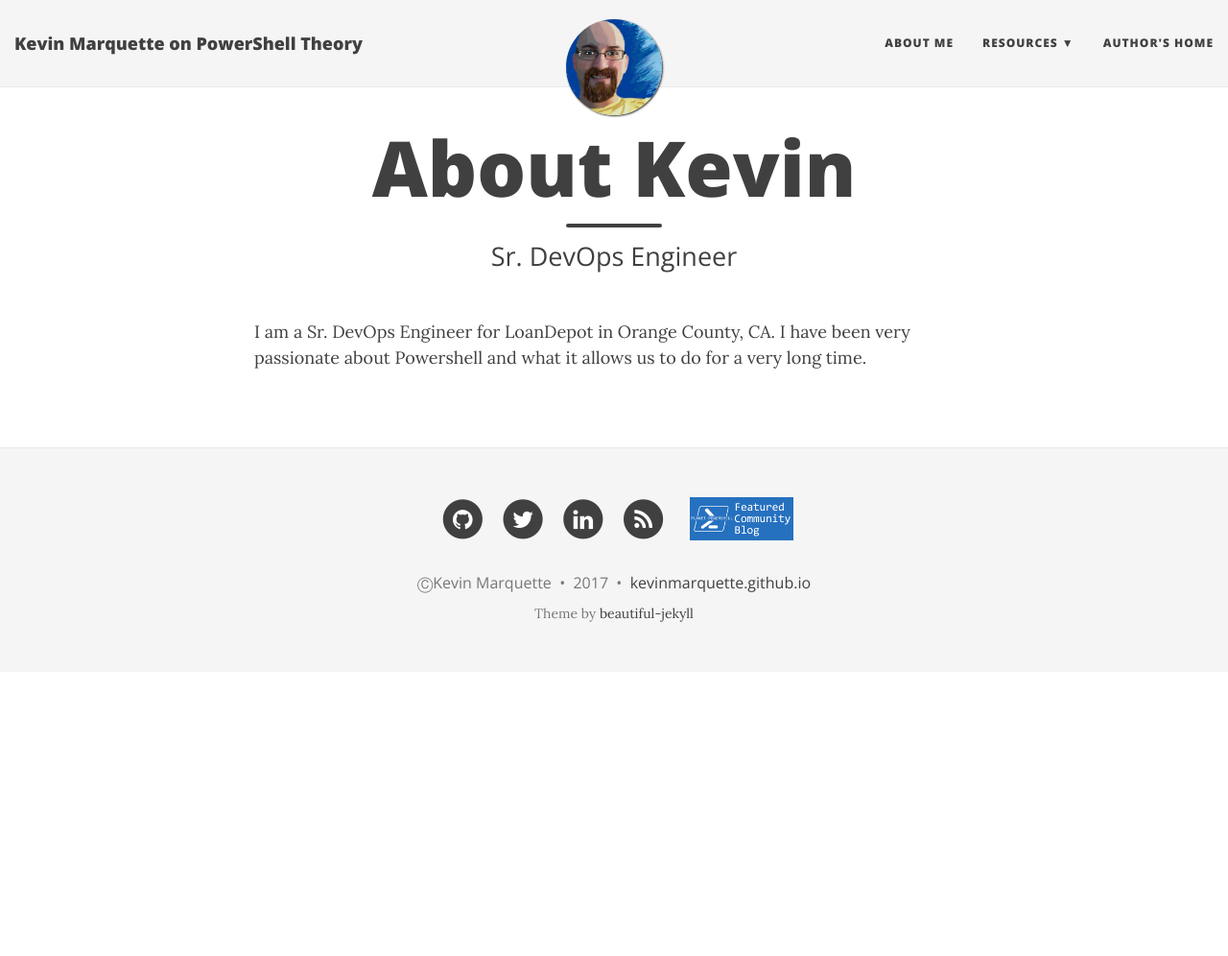
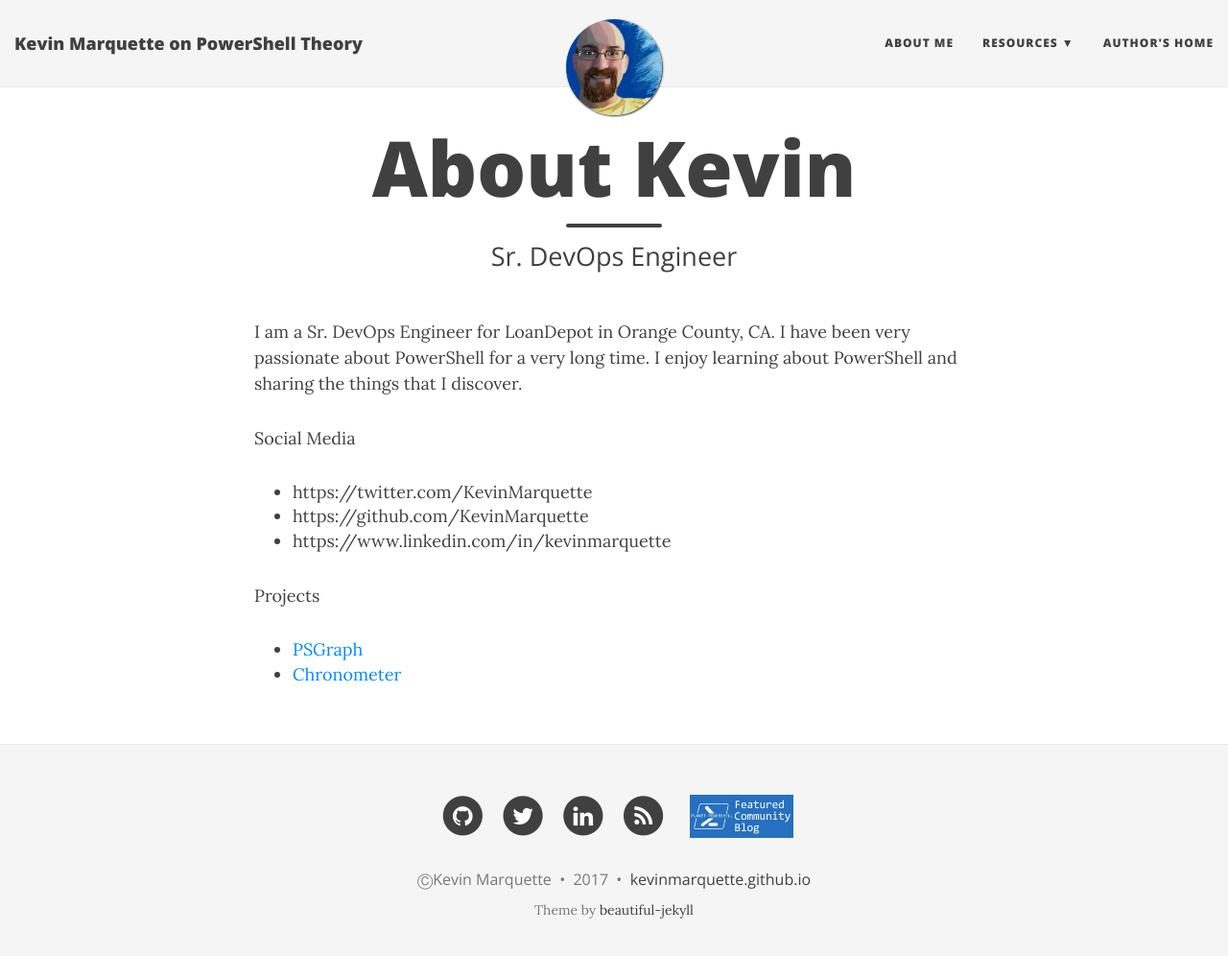
Before and after one commit to KevinMarquette/kevinmarquette.github.io, a Jekyll site: the page built from aboutme.md, in a window 1280 px wide and 1009 px high. Shown: the top 996 px of the window at 96% size. Built offline with Jekyll 4.4.1, drawn with Linux system fonts in a browser that asks for light colours; nearby versions of some CDN libraries.

Commit message:
Updated about

```diff
--- a/aboutme.md
+++ b/aboutme.md
@@ -23,4 +23,13 @@ subtitle: Sr. DevOps Engineer
     }
 }
 </script>
-I am a Sr. DevOps Engineer for LoanDepot in Orange County, CA. I have been very passionate about Powershell and what it allows us to do for a very long time.
+I am a Sr. DevOps Engineer for LoanDepot in Orange County, CA. I have been very passionate about PowerShell for a very long time. I enjoy learning about PowerShell and sharing the things that I discover.
+
+Social Media
+* https://twitter.com/KevinMarquette
+* https://github.com/KevinMarquette
+* https://www.linkedin.com/in/kevinmarquette
+
+Projects
+* [PSGraph](/2017-01-30-Powershell-PSGraph/)
+* [Chronometer](/2017-02-05-Powershell-Chronometer-line-by-line-script-execution-times/)
```
